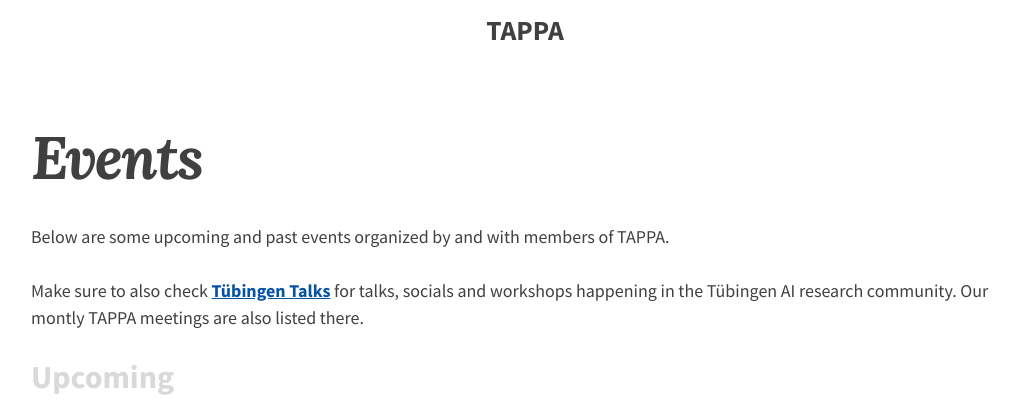
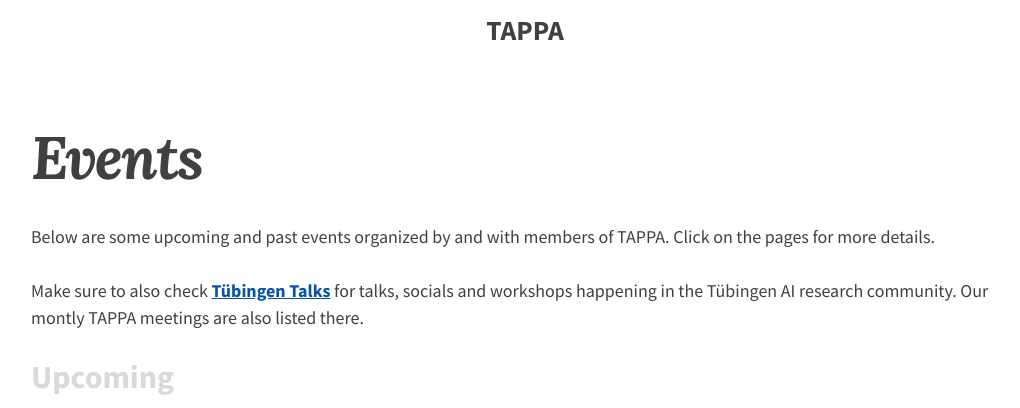
Before and after one commit to tappa-org/tappa-org.github.io, a Jekyll site: the page built from events.md, in a window 1280 px wide and 900 px high, cut to the strip 221-629 px from the top of the window. Shown: the whole strip, without its empty margins (115-1135 px from the left). Built offline with Jekyll 4.4.1, drawn with Linux system fonts in a browser that asks for light colours; nearby versions of some CDN libraries.

Commit message:
added text "click on pages"

```diff
--- a/events.md
+++ b/events.md
@@ -6,5 +6,6 @@
 ---
 
 Below are some upcoming and past events organized by and with members of TAPPA.
+Click on the pages for more details.
 
 Make sure to also check [**Tübingen Talks**](https://talks.tuebingen.ai) for talks, socials and workshops happening in the Tübingen AI research community. Our montly TAPPA meetings are also listed there.
```
